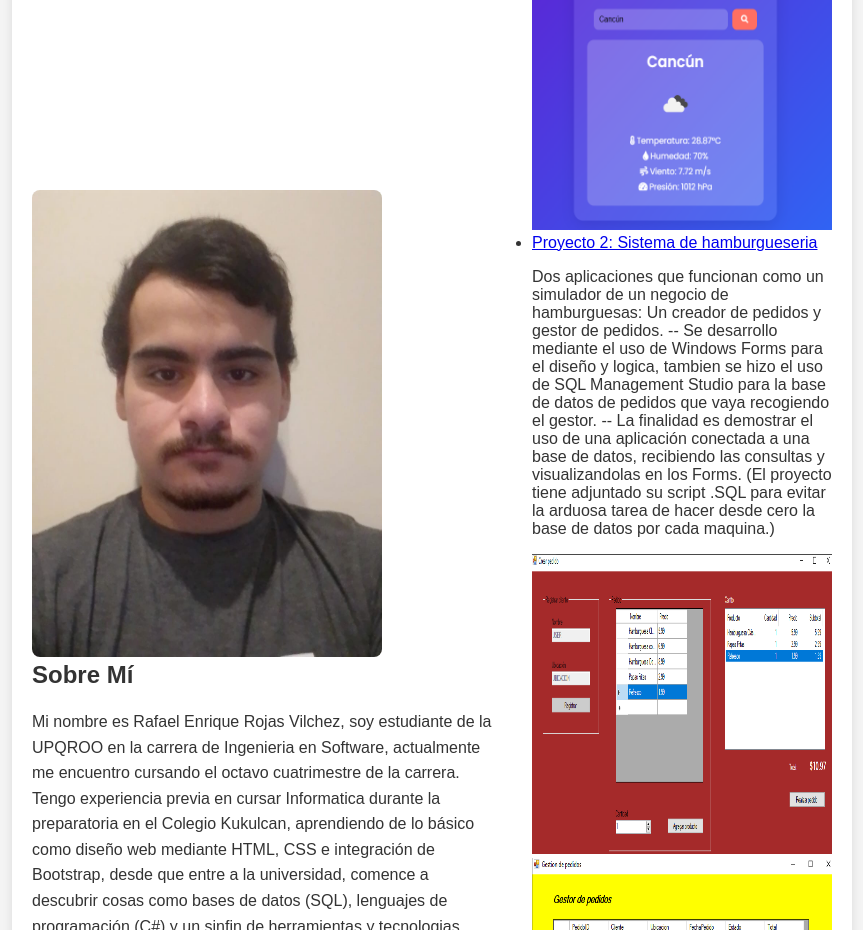
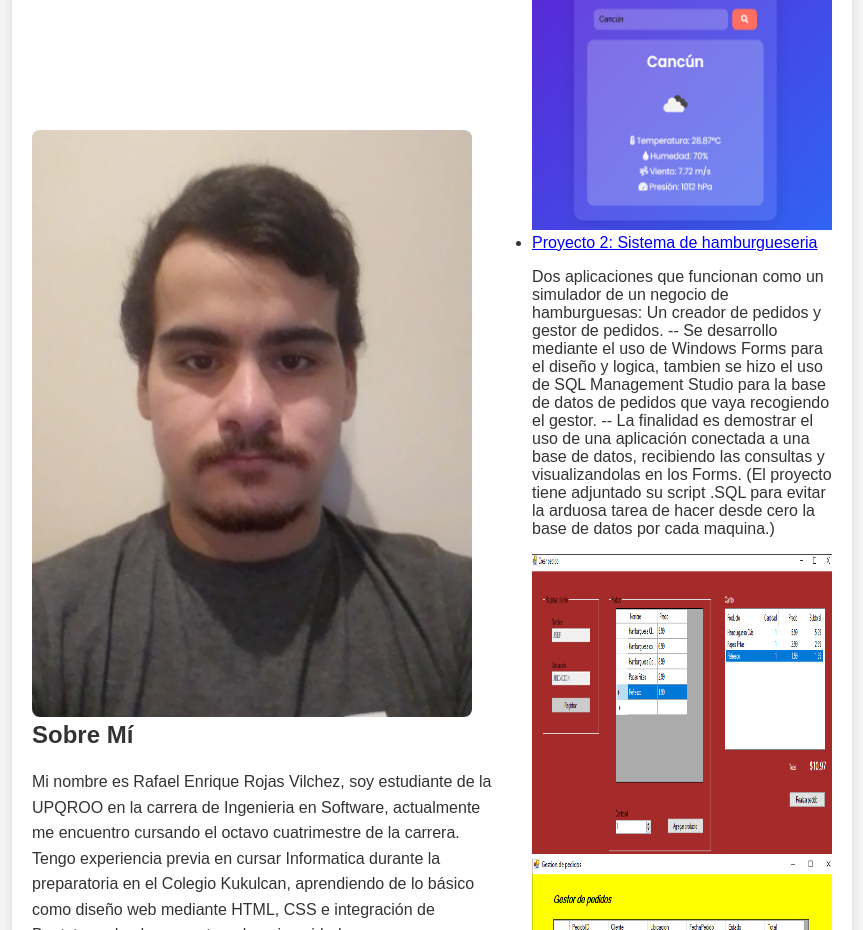
Before and after one commit to RafaelReds/rafaelreds.github.io, a plain HTML site: page index.html in a window 1280 px wide. Shown: the part 910-1840 px from the top of the page, without its empty margins (208-1071 px from the left). Drawn offline with Linux system fonts and the light colour scheme.

Commit message:
index modificado

```diff
--- a/index.html
+++ b/index.html
@@ -20,7 +20,7 @@
     <div class="container">
         <section id="about">
             <div class="image-section">
-                <img src="/images/foto.jpg" width="350" height="350" alt="">
+                <img src="/images/foto.jpg" alt="">
             </div>
             <div class="text-section">
                 <h2>Sobre Mí</h2>
```
